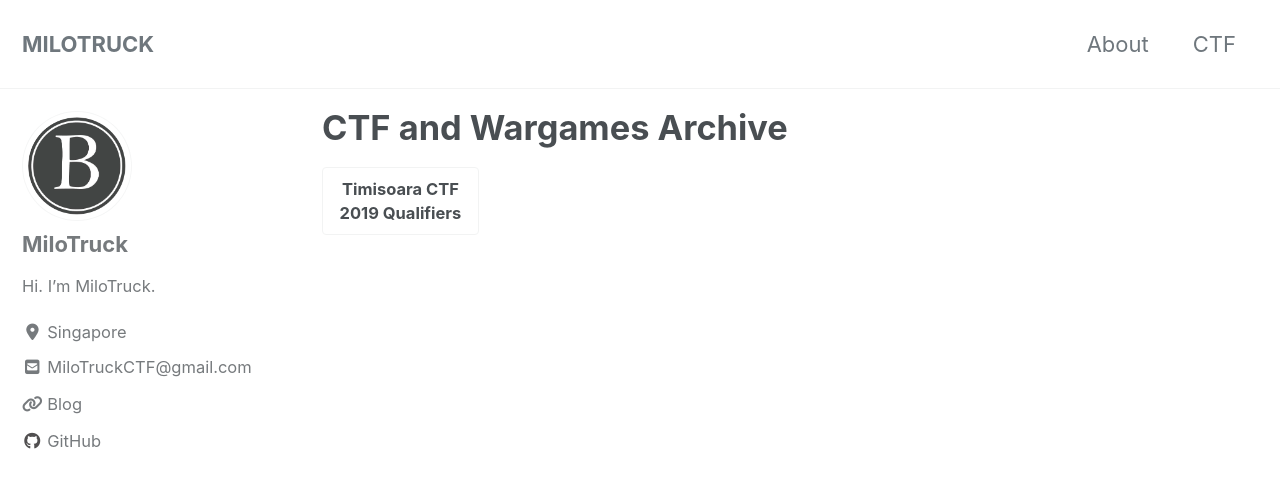
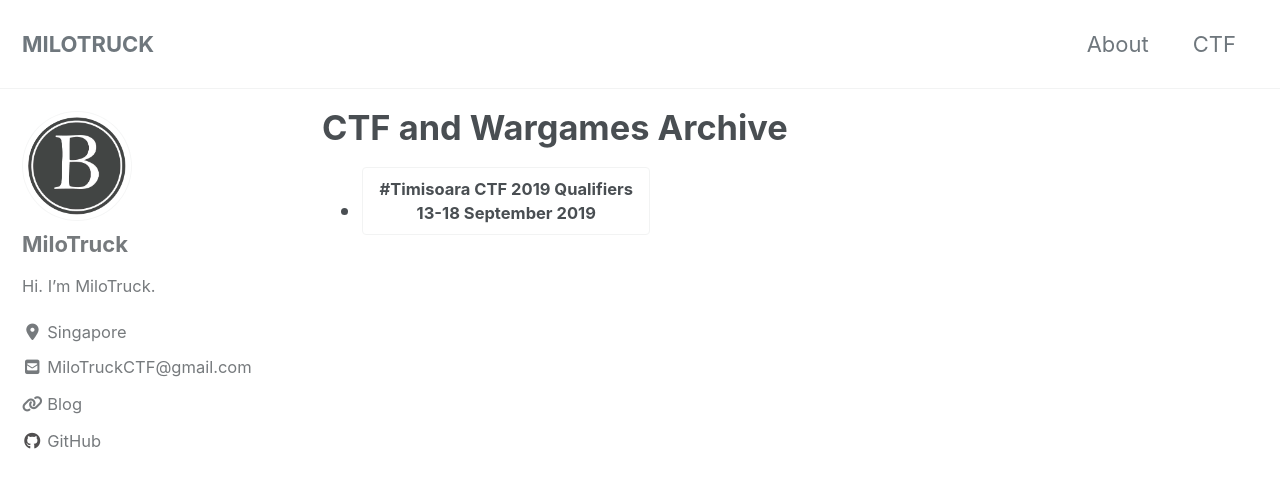
Before and after one commit to MiloTruck/milotruck.github.io, a Jekyll site: the page built from _pages/CTF.md, in a window 1280 px wide and 900 px high. Shown: the top 488 px of the window. Built offline with Jekyll 4.4.1, drawn with Linux system fonts in a browser that asks for light colours; cached includes are drawn as plain includes; nearby versions of some CDN libraries.

Commit message:
Edited CTF Page

```diff
--- a/_pages/CTF.md
+++ b/_pages/CTF.md
@@ -5,5 +5,5 @@ title: "CTF and Wargames Archive"
 
 ---
 
-[Timisoara CTF
-2019 Qualifiers](/Timisoara-CTF-2019-Qualifiers/){: .btn .btn--inverse}
+* [#Timisoara CTF 2019 Qualifiers
+13-18 September 2019](/Timisoara-CTF-2019-Qualifiers/){: .btn .btn--inverse}
```
